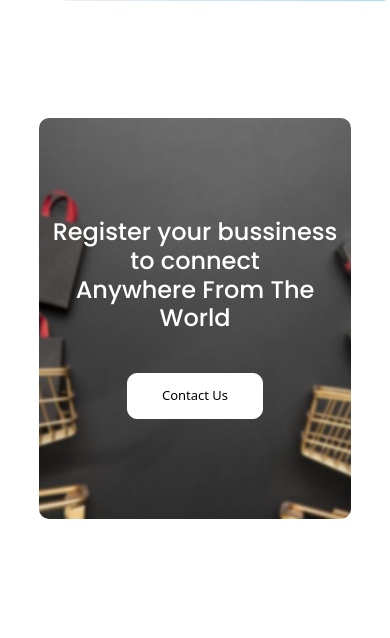
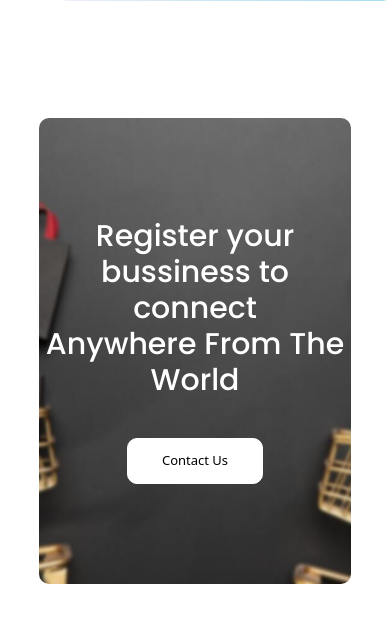
Before and after one commit to Market-Connect/MarketConnect, a Flask app: page / in a window 390 px wide. Shown: the part 1720-2358 px from the top of the page. Run offline with Flask 3, Linux system fonts and the light colour scheme; some libraries are stand-ins or nearby versions.

Commit message:
Sep 28, 2023, 6:43 AM

```diff
--- a/static/css/Slidestyle.css
+++ b/static/css/Slidestyle.css
@@ -232,7 +232,7 @@ background-image: background-color: #ffffff;*/
 
 @media (max-width: 700px) {
   .cta h1 {
-    font-size: 24px;
+    font-size: 30px;
     font-family: Poppins;
   }
 }
```
